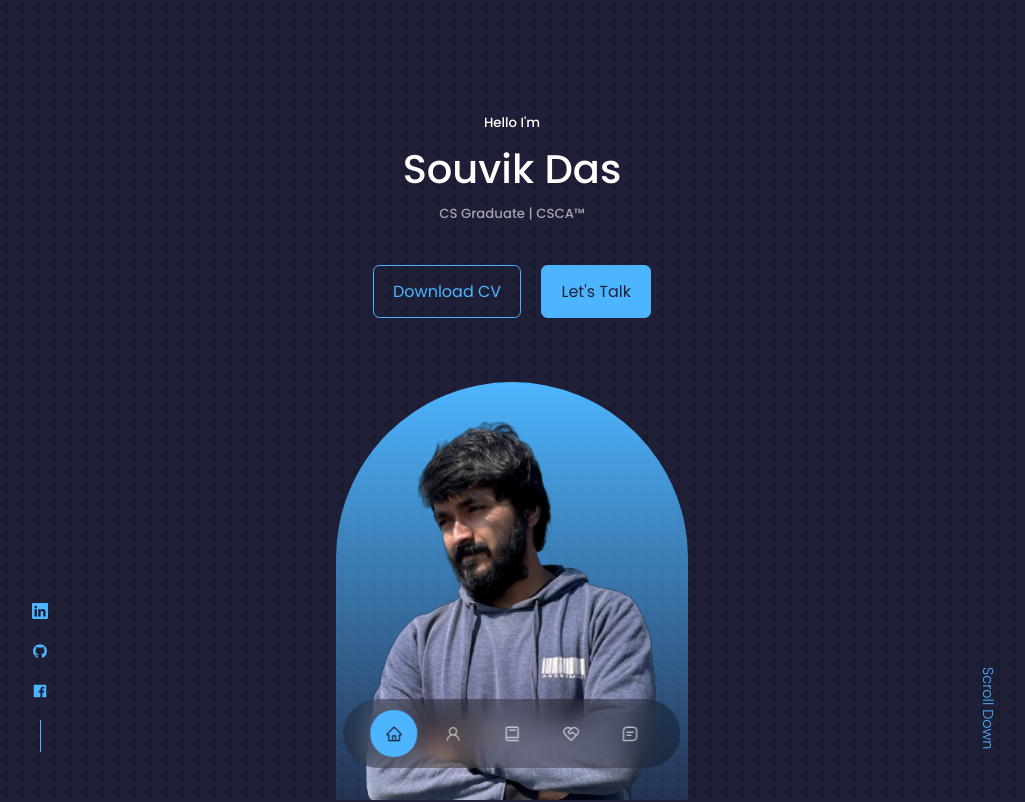
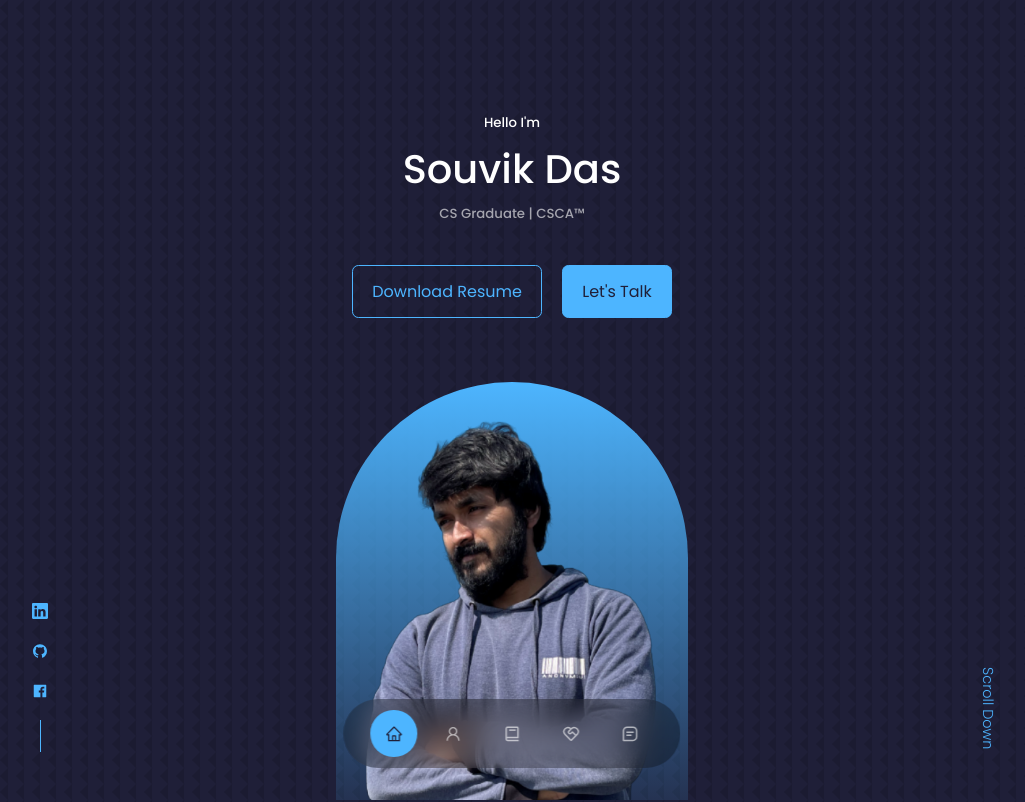
Before and after one commit to piy4l/souvik-website, a React (Create React App) app: page / in a window 1280 px wide. Shown: the top 802 px of the page, without its empty margins (128-1153 px from the left). Built offline with nearby package versions, Linux system fonts and the light colour scheme.

Commit message:
bug fixed

```diff
--- a/src/components/header/CTA.jsx
+++ b/src/components/header/CTA.jsx
@@ -1,10 +1,10 @@
 import React from 'react'
-import CV from '../../assets/cv.pdf'
+import CV from '../../assets/Souvik_Resume.pdf'
 
 const CTA = () => {
   return (
     <div className="cta">
-        <a href={CV} download className='btn'>Download CV</a>
+        <a href={CV} download className='btn'>Download Resume</a>
         <a href="#contact" className='btn btn-primary'>Let's Talk</a>
     </div>
   )
```
